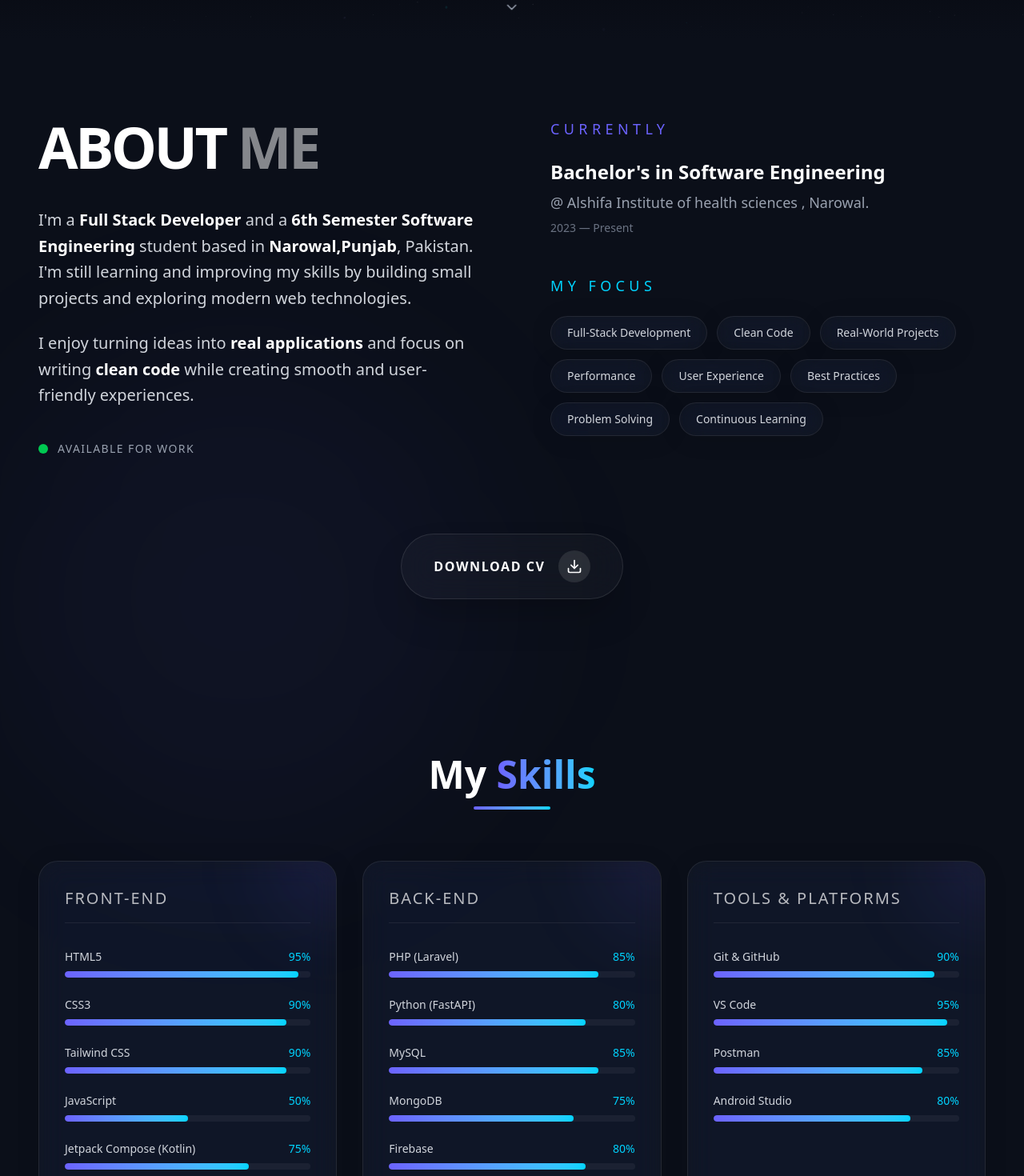
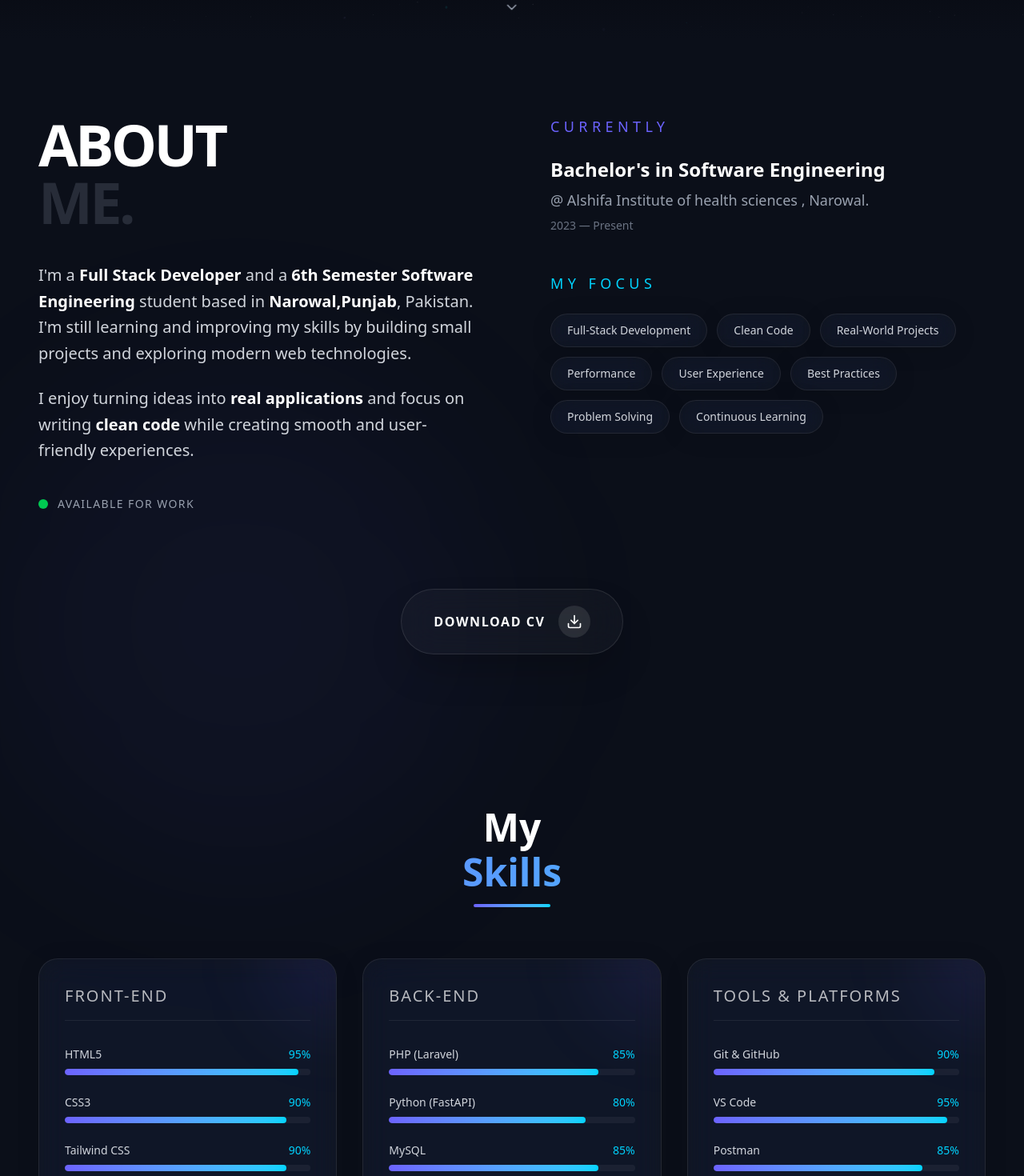
Before and after one commit to Atif-Ansari-3520/Portfolio-3D, a Next.js app: page / in a window 1280 px wide. Shown: the part 752-2222 px from the top of the page at 80% size. Built offline with nearby package versions, Linux system fonts and the light colour scheme.

Commit message:
fix: mobile responsiveness + hydration MutationObserver fix

```diff
--- a/src/app/layout.tsx
+++ b/src/app/layout.tsx
@@ -15,6 +15,12 @@ const spaceGrotesk = Space_Grotesk({
 export const metadata: Metadata = {
   title: "M. ATIF ANSARI | Software Engineer 3D Portfolio",
   description: "Modern 3D Glassmorphism portfolio built with Next.js and Three.js",
+};
+
+export const viewport = {
+  width: "device-width",
+  initialScale: 1,
+  viewportFit: "cover" as const,
 };
 
 import SmoothScroll from "@/components/SmoothScroll";
@@ -37,6 +43,12 @@ export default function RootLayout({
         suppressHydrationWarning
         className="min-h-screen flex flex-col bg-[var(--background)] text-[var(--foreground)] selection:bg-[var(--primary)] selection:text-white cursor-none md:cursor-auto"
       >
+        {/* Strip browser extension attributes (e.g. Bitdefender bis_skin_checked) before React hydration */}
+        <script
+          dangerouslySetInnerHTML={{
+            __html: `(function(){var c=function(){document.querySelectorAll('[bis_skin_checked]').forEach(function(e){e.removeAttribute('bis_skin_checked')})};c();var o=new MutationObserver(function(m){m.forEach(function(r){if(r.type==='attributes'&&r.attributeName==='bis_skin_checked'){r.target.removeAttribute('bis_skin_checked')}else if(r.type==='childList'){c()}})});o.observe(document.documentElement,{attributes:true,attributeFilter:['bis_skin_checked'],childList:true,subtree:true});window.addEventListener('DOMContentLoaded',function(){setTimeout(function(){o.disconnect()},5000)})})();`,
+          }}
+        />
         <CustomCursor />
         <SmoothScroll>
           <Loader />
--- a/src/components/Navbar.tsx
+++ b/src/components/Navbar.tsx
@@ -61,10 +61,10 @@ export default function Navbar() {
       </nav>
 
       {/* Mobile Bottom Navbar */}
-      <nav className="md:hidden fixed bottom-6 left-6 right-6 z-50 glass rounded-2xl px-6 py-4 flex justify-between items-center shadow-2xl border border-white/10">
+      <nav className="md:hidden fixed bottom-0 left-0 right-0 z-50 glass px-4 pt-3 pb-[max(0.75rem,env(safe-area-inset-bottom))] flex justify-around items-center shadow-2xl border-t border-white/10">
         {links.map((link) => {
           const Icon = link.icon;
-          const isActive = pathname === link.href; // Note: Simple anchor detection might require intersection observer for true active state, using basic matching here
+          const isActive = pathname === link.href;
           return (
             <Link
               key={link.name}
--- a/src/components/sections/About.tsx
+++ b/src/components/sections/About.tsx
@@ -17,7 +17,7 @@ const focusTags = [
 
 export default function About() {
   return (
-    <section id="about" className="py-24 relative px-4 md:px-12 max-w-7xl mx-auto min-h-screen flex flex-col justify-center">
+    <section id="about" className="py-16 md:py-24 pb-28 md:pb-24 relative px-4 md:px-12 max-w-7xl mx-auto min-h-screen flex flex-col justify-center">
       {/* Background Subtle Accent */}
       <div className="absolute top-1/2 left-0 w-[600px] h-[600px] bg-[var(--primary)]/5 blur-[120px] rounded-full -z-10 pointer-events-none" />
 
@@ -30,11 +30,28 @@ export default function About() {
            viewport={{ once: true }}
            transition={{ duration: 0.8 }}
         >
-          <h2 className="text-5xl md:text-7xl font-space font-bold mb-10 tracking-tighter text-white">
-            ABOUT <span className="opacity-50">ME</span>
-          </h2>
+          <div className="space-y-0 mb-10 overflow-hidden">
+            <motion.h2
+              initial={{ y: 80, opacity: 0 }}
+              whileInView={{ y: 0, opacity: 1 }}
+              viewport={{ once: true }}
+              transition={{ duration: 0.8, ease: "circOut" }}
+              className="text-4xl sm:text-5xl md:text-7xl font-space font-bold tracking-tighter text-white leading-none"
+            >
+              ABOUT
+            </motion.h2>
+            <motion.h2
+              initial={{ y: 80, opacity: 0 }}
+              whileInView={{ y: 0, opacity: 1 }}
+              viewport={{ once: true }}
+              transition={{ duration: 0.8, delay: 0.1, ease: "circOut" }}
+              className="text-4xl sm:text-5xl md:text-7xl font-space font-bold tracking-tighter text-gray-500/30 leading-none"
+            >
+              ME.
+            </motion.h2>
+          </div>
 
-          <div className="space-y-6 text-gray-300 text-lg md:text-xl leading-relaxed max-w-xl">
+          <div className="space-y-4 md:space-y-6 text-gray-300 text-base md:text-xl leading-relaxed max-w-xl">
              <p>
                 I'm a <span className="text-white font-bold">Full Stack Developer</span> and a <span className="text-white font-bold">6th Semester Software Engineering</span> student based in <span className="text-white font-bold">Narowal,Punjab</span>, Pakistan. I'm still learning and improving my skills by building small projects and exploring modern web technologies.
              </p>
@@ -109,7 +126,7 @@ export default function About() {
         whileInView={{ opacity: 1, y: 0 }}
         viewport={{ once: true }}
         transition={{ delay: 0.6, duration: 0.8, ease: "easeOut" }}
-        className="mt-24 flex justify-center w-full"
+        className="mt-16 md:mt-24 flex justify-center w-full"
       >
         <Magnetic>
           <motion.a
--- a/src/components/sections/Projects.tsx
+++ b/src/components/sections/Projects.tsx
@@ -167,19 +167,38 @@ function InteractiveCard({ project, index }: { project: any, index: number }) {
 
 export default function Projects() {
   return (
-    <section id="projects" className="pt-12 pb-24 relative px-4 md:px-12 max-w-7xl mx-auto min-h-screen">
-      <motion.div
-         initial={{ opacity: 0, y: 30 }}
-         whileInView={{ opacity: 1, y: 0 }}
-         viewport={{ once: true, margin: "-100px" }}
-         transition={{ duration: 0.6 }}
-         className="mb-16 text-center"
-      >
-        <h2 className="text-4xl md:text-5xl font-space font-bold mb-4">
-          Featured <span className="text-transparent bg-clip-text bg-gradient-to-r from-[var(--primary)] to-[var(--secondary)]">Projects</span>
-        </h2>
-        <div className="w-24 h-1 bg-gradient-to-r from-[var(--primary)] to-[var(--secondary)] mx-auto rounded-full" />
-      </motion.div>
+    <section id="projects" className="pt-12 pb-28 md:pb-24 relative px-4 md:px-12 max-w-7xl mx-auto min-h-screen">
+      <div className="mb-16 text-center">
+        <div className="overflow-hidden">
+          <motion.h2
+            initial={{ y: 80, opacity: 0 }}
+            whileInView={{ y: 0, opacity: 1 }}
+            viewport={{ once: true, margin: "-100px" }}
+            transition={{ duration: 0.8, ease: "circOut" }}
+            className="text-3xl sm:text-4xl md:text-5xl font-space font-bold mb-2"
+          >
+            Featured
+          </motion.h2>
+        </div>
+        <div className="overflow-hidden">
+          <motion.h2
+            initial={{ y: 80, opacity: 0 }}
+            whileInView={{ y: 0, opacity: 1 }}
+            viewport={{ once: true, margin: "-100px" }}
+            transition={{ duration: 0.8, delay: 0.1, ease: "circOut" }}
+            className="text-3xl sm:text-4xl md:text-5xl font-space font-bold mb-4 text-transparent bg-clip-text bg-gradient-to-r from-[var(--primary)] to-[var(--secondary)]"
+          >
+            Projects
+          </motion.h2>
+        </div>
+        <motion.div
+          initial={{ width: 0 }}
+          whileInView={{ width: 96 }}
+          viewport={{ once: true, margin: "-100px" }}
+          transition={{ duration: 0.8, delay: 0.3, ease: "circOut" }}
+          className="h-1 bg-gradient-to-r from-[var(--primary)] to-[var(--secondary)] mx-auto rounded-full"
+        />
+      </div>
 
       <div className="grid grid-cols-1 md:grid-cols-2 gap-8 md:gap-12">
         {projectsData.map((project, index) => (
--- a/src/components/sections/Skills.tsx
+++ b/src/components/sections/Skills.tsx
@@ -67,19 +67,38 @@ const marqueeTools = [
 
 export default function Skills() {
   return (
-    <section id="skills" className="pt-24 pb-12 relative px-4 md:px-12 max-w-7xl mx-auto">
-      <motion.div
-         initial={{ opacity: 0, y: 30 }}
-         whileInView={{ opacity: 1, y: 0 }}
-         viewport={{ once: true, margin: "-100px" }}
-         transition={{ duration: 0.6 }}
-         className="mb-16 text-center"
-      >
-        <h2 className="text-4xl md:text-5xl font-space font-bold mb-4">
-          My <span className="text-transparent bg-clip-text bg-gradient-to-r from-[var(--primary)] to-[var(--secondary)]">Skills</span>
-        </h2>
-        <div className="w-24 h-1 bg-gradient-to-r from-[var(--primary)] to-[var(--secondary)] mx-auto rounded-full" />
-      </motion.div>
+    <section id="skills" className="pt-16 md:pt-24 pb-16 md:pb-12 relative px-4 md:px-12 max-w-7xl mx-auto">
+      <div className="mb-16 text-center">
+        <div className="overflow-hidden">
+          <motion.h2
+            initial={{ y: 80, opacity: 0 }}
+            whileInView={{ y: 0, opacity: 1 }}
+            viewport={{ once: true, margin: "-100px" }}
+            transition={{ duration: 0.8, ease: "circOut" }}
+            className="text-3xl sm:text-4xl md:text-5xl font-space font-bold mb-2"
+          >
+            My
+          </motion.h2>
+        </div>
+        <div className="overflow-hidden">
+          <motion.h2
+            initial={{ y: 80, opacity: 0 }}
+            whileInView={{ y: 0, opacity: 1 }}
+            viewport={{ once: true, margin: "-100px" }}
+            transition={{ duration: 0.8, delay: 0.1, ease: "circOut" }}
+            className="text-3xl sm:text-4xl md:text-5xl font-space font-bold mb-4 text-transparent bg-clip-text bg-gradient-to-r from-[var(--primary)] to-[var(--secondary)]"
+          >
+            Skills
+          </motion.h2>
+        </div>
+        <motion.div
+          initial={{ width: 0 }}
+          whileInView={{ width: 96 }}
+          viewport={{ once: true, margin: "-100px" }}
+          transition={{ duration: 0.8, delay: 0.3, ease: "circOut" }}
+          className="h-1 bg-gradient-to-r from-[var(--primary)] to-[var(--secondary)] mx-auto rounded-full"
+        />
+      </div>
 
       <div className="grid grid-cols-1 md:grid-cols-2 lg:grid-cols-3 gap-8 mb-24">
         {skillsData.map((category, index) => (
@@ -128,8 +147,28 @@ export default function Skills() {
         className="mt-10 border-t border-white/5 pt-10"
       >
         <div className="text-center mb-10">
-          <h3 className="text-2xl font-space font-bold text-white mb-2">Technical Mastery</h3>
-          <p className="text-gray-500 text-sm font-mono uppercase tracking-[0.3em]">Modern Stack & Infrastructure</p>
+          <div className="overflow-hidden">
+            <motion.h3
+              initial={{ y: 60, opacity: 0 }}
+              whileInView={{ y: 0, opacity: 1 }}
+              viewport={{ once: true }}
+              transition={{ duration: 0.8, ease: "circOut" }}
+              className="text-2xl font-space font-bold text-white mb-2"
+            >
+              Technical Mastery
+            </motion.h3>
+          </div>
+          <div className="overflow-hidden">
+            <motion.p
+              initial={{ y: 40, opacity: 0 }}
+              whileInView={{ y: 0, opacity: 1 }}
+              viewport={{ once: true }}
+              transition={{ duration: 0.8, delay: 0.1, ease: "circOut" }}
+              className="text-gray-500 text-sm font-mono uppercase tracking-[0.3em]"
+            >
+              Modern Stack & Infrastructure
+            </motion.p>
+          </div>
         </div>
 
         <div className="relative overflow-hidden">
```
Also changed, not shown: src/components/sections/ContactFooter.tsx (+10 -10 lines), src/components/sections/ExperienceServices.tsx (+34 -15 lines), src/components/sections/Hero.tsx (+7 -7 lines).
